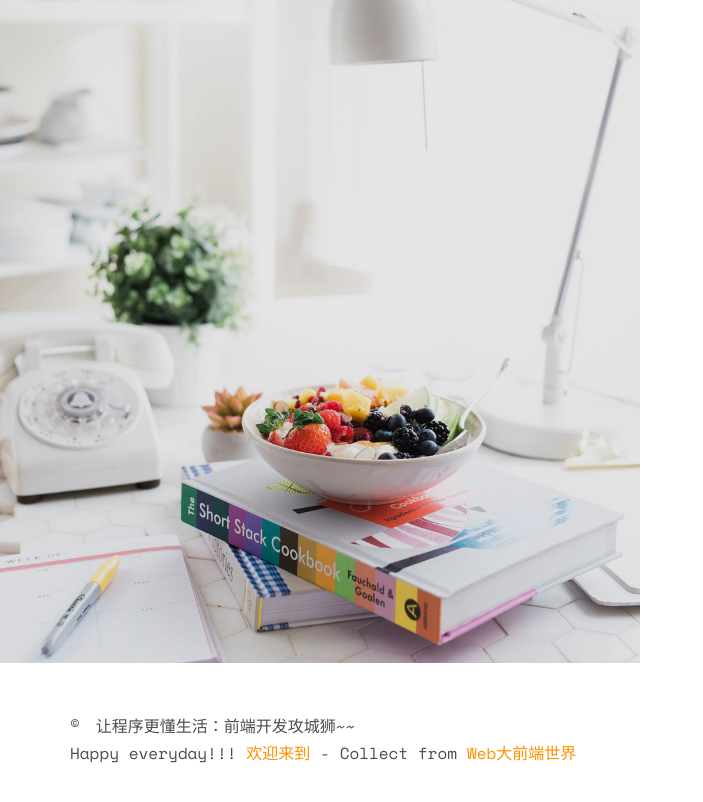
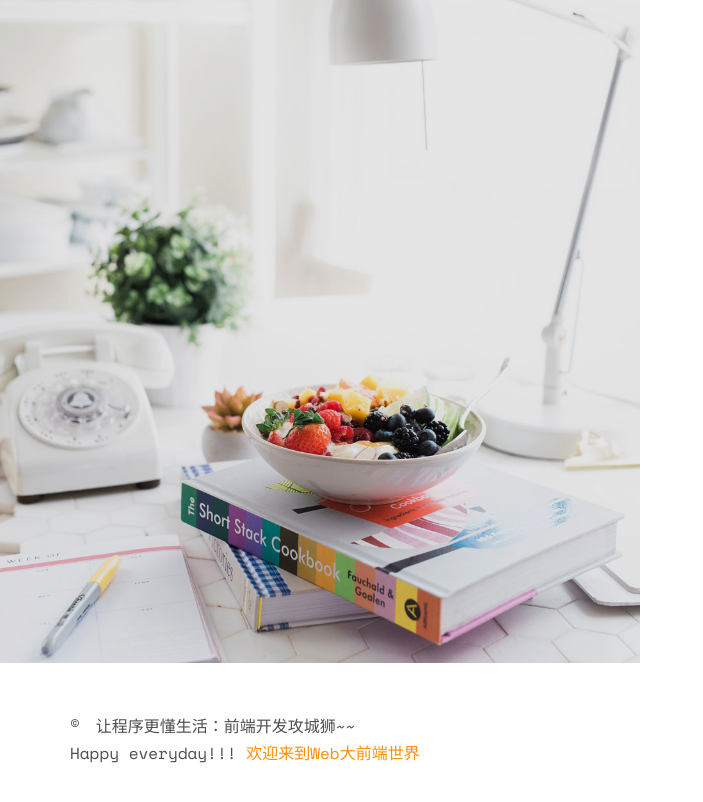
Before and after one commit to HainesFree/H5, a plain HTML site: page index.html in a window 1280 px wide. Shown: the part 8494-9296 px from the top of the page, without its empty margins (0-703 px from the left). Drawn offline with nearby package versions, Linux system fonts and the light colour scheme; files whose address does not match are found by name.

Commit message:
Update index.html

```diff
--- a/index.html
+++ b/index.html
@@ -609,7 +609,7 @@
 		<div class="container">
 			<div class="row">
 				<div class="col-md-12">
-					<p>&copy;　让程序更懂生活：前端开发攻城狮~~ <br>Happy everyday!!! <a href="javascript:;"  >欢迎来到</a> - Collect from <a href="javascript:;">Web大前端世界</a></p>
+					<p>&copy;　让程序更懂生活：前端开发攻城狮~~ <br>Happy everyday!!! <a href="javascript:;"  >欢迎来到</a><a href="javascript:;">Web大前端世界</a></p>
 				</div>
 			</div>
 		</div>
```
